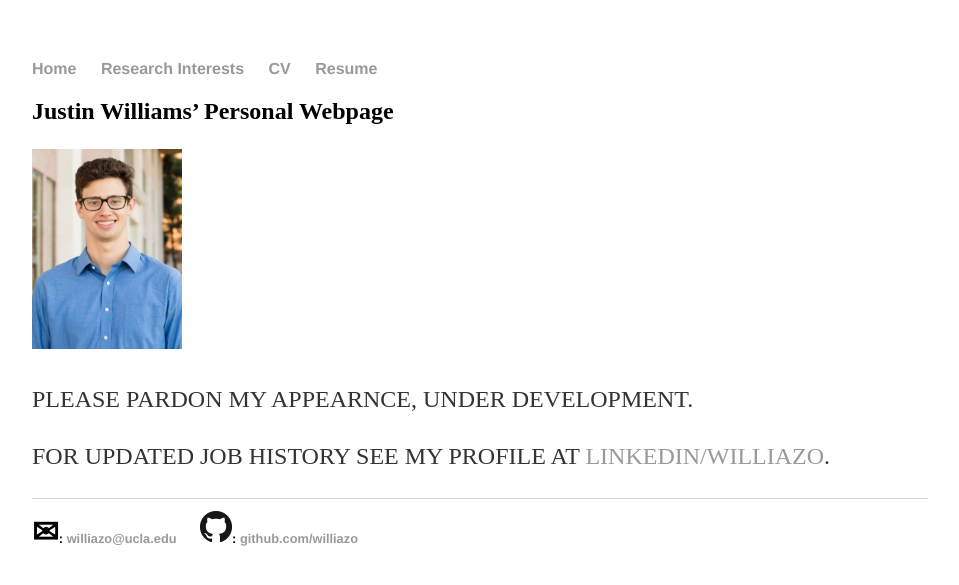
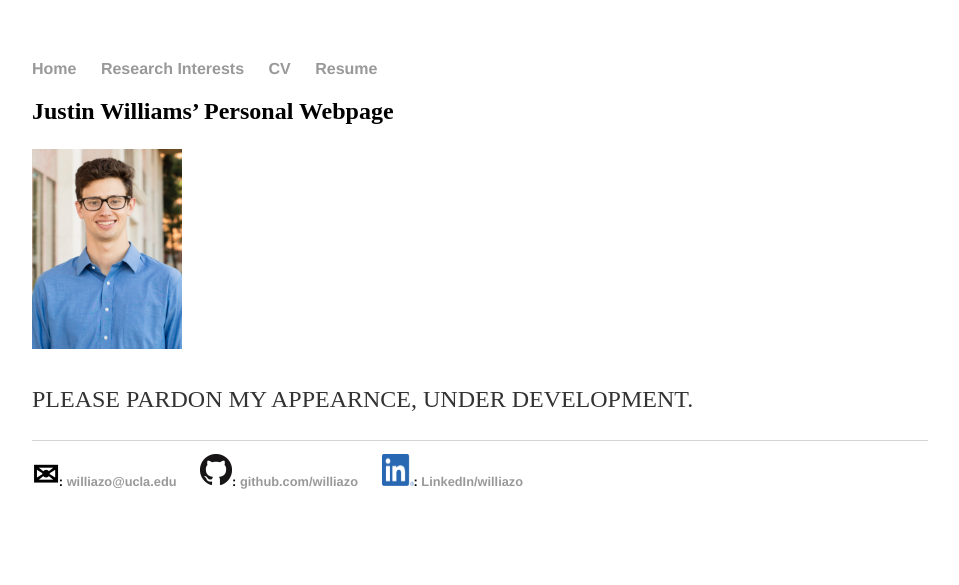
Before and after one commit to williazo/williazo.github.io, a Jekyll site: the page built from index.md, in a window 1280 px wide. Shown: the top 585 px of the page, without its empty margins (160-1119 px from the left). Built offline with Jekyll 4.4.1, drawn with Linux system fonts in a browser that asks for light colours; our own code applies the rules of GitHub Pages for plain Markdown files.

Commit message:
adding LinkedIn info to the bottom of page and eliminating it from the description on the homepage

```diff
--- a/_layouts/default.html
+++ b/_layouts/default.html
@@ -25,7 +25,8 @@
     		<ul>
         		<li> <span style="font-size:32px">&#9993;</span>: <a href="mailto:williazo@ucla.edu">williazo@ucla.edu</a></li>
         		<li><img src="{{ site.url }}/images/GitHub-Mark-32px.png"/>: <a href={{ site.url }}>github.com/williazo</a></li>
-			</ul>
+			<li><img src="{{ site.url }}/images/linkedin_logo.png" style="width:32px;height:32px;"/>: <a href = "https://www.linkedin.com/in/williazo/">LinkedIn/williazo</a>
+		</ul>
 		</footer>
 	</body>
 </html>
--- a/index.md
+++ b/index.md
@@ -6,5 +6,3 @@ layout: default
 <img src="{{site.url }}/images/personal_photo.jpg" alt="headshot" height="200px" width="150px"/>
 
 PLEASE PARDON MY APPEARNCE, UNDER DEVELOPMENT.
-
-FOR UPDATED JOB HISTORY SEE MY PROFILE AT <a href = "https://www.linkedin.com/in/williazo/">LINKEDIN/WILLIAZO</a>.
```
Also changed, not shown: images/linkedin_logo.png (added).
